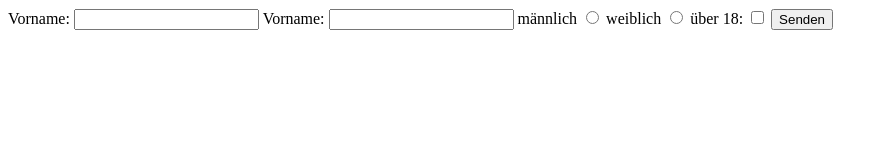
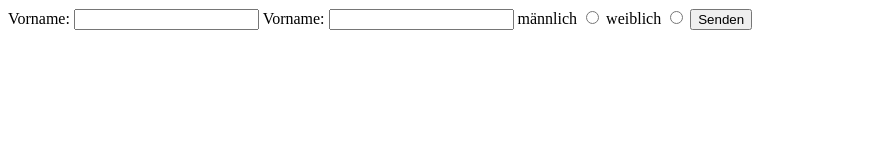
Before and after one commit to loge99/gis_lorenzo, a website: page Aufgabe08/login.html in a window 1280 px wide. Shown: the whole page, without its empty margins (0-886 px from the left). Drawn offline with Linux system fonts and the light colour scheme.

Commit message:
Aufgabe 8

```diff
--- a/Aufgabe08/login.html
+++ b/Aufgabe08/login.html
@@ -19,8 +19,6 @@
         <label for="weibl">weiblich</label>
           <input type="radio" id="weibl" name="geschlecht" value="1">
 
-        <label for="alter">über 18:</label>
-        <input type="checkbox" id="alter" name="alter">
 
         <button id="buttonid" type="submit">Senden</button>
       </form>
```
